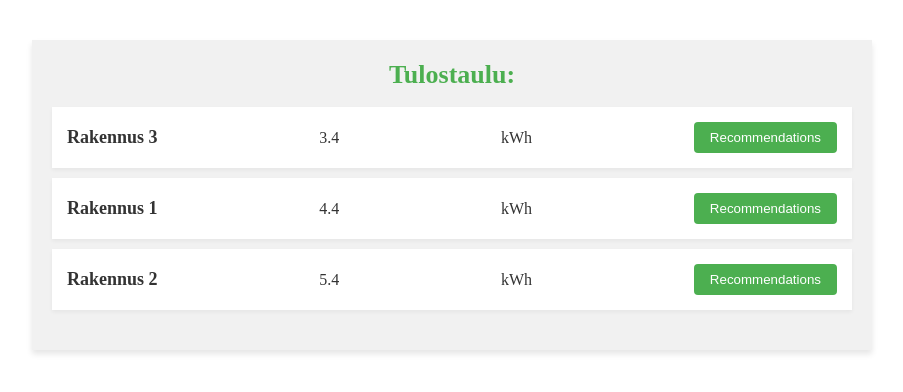
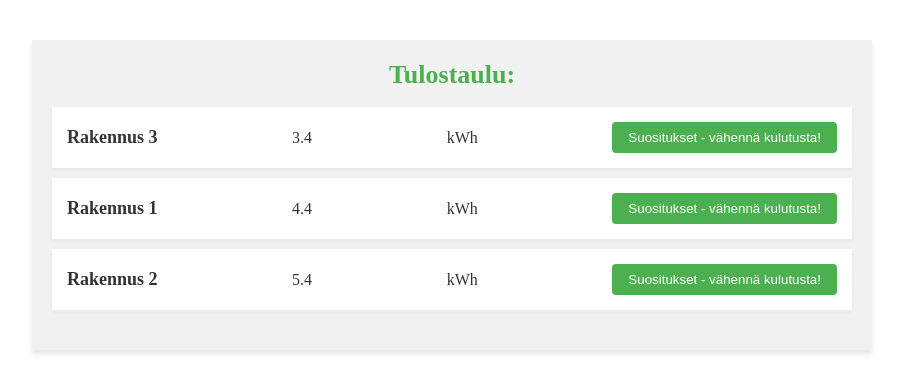
Before and after one commit to SipuliCodes/sustainable_building, a React (Vite) app: page / in a window 1280 px wide. Shown: the top 392 px of the page, without its empty margins (188-1091 px from the left). Built offline with nearby package versions, Linux system fonts and the light colour scheme; no server answers.

Commit message:
Updating recommendations page

```diff
--- a/src/App.jsx
+++ b/src/App.jsx
@@ -6,7 +6,7 @@ const App = () => {
   return (
     <Routes>
       <Route path="" element={<Leaderboard />}></Route>
-      <Route path="recommendations" element={<Recommendations />}></Route>
+      <Route path="suositukset" element={<Recommendations />}></Route>
     </Routes>
   );
 };
--- a/src/components/Leaderboard/LeaderboardPlace/index.jsx
+++ b/src/components/Leaderboard/LeaderboardPlace/index.jsx
@@ -8,9 +8,9 @@ const LeaderboardPlace = ({ building }) => {
       <span className="place-unit">{building.unit}</span>
       <button
         className="recommendations-button"
-        onClick={() => (window.location.href = "/recommendations")}
+        onClick={() => (window.location.href = "/suositukset")}
       >
-        Recommendations
+        Suositukset - vähennä kulutusta!
       </button>
     </div>
   );
--- a/src/components/Leaderboard/Recommendations.jsx
+++ b/src/components/Leaderboard/Recommendations.jsx
@@ -3,7 +3,7 @@ import "./Leaderboard.css"; // Reusing the existing styles
 const Recommendations = () => {
   return (
     <div className="grid-container">
-      <h1>Energiansäästösuositukset:</h1>
+      <h1>Energiansäästösuositukset sinulle:</h1>
       <p>Tässä muutamia vinkkejä energiatehokkuutesi parantamiseen:</p>
       <ul>
         <li>Vaihda LED-valaistukseen.</li>
```
